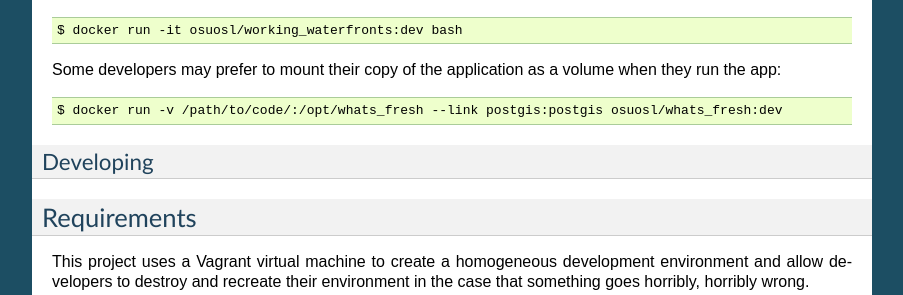
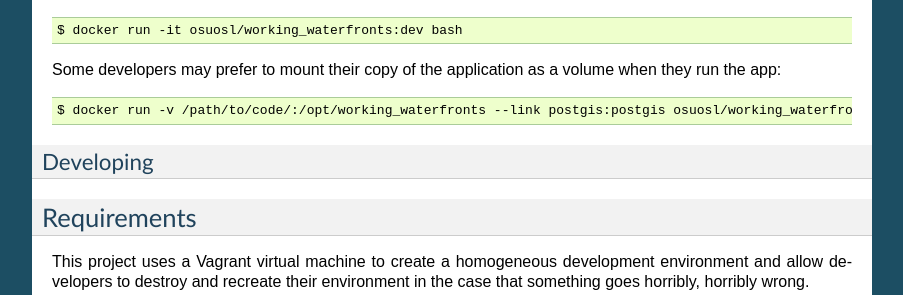
Before and after one commit to osu-cass/working-waterfonts-api, a Sphinx documentation site: the page built from docs/source/dev/development.rst, in a window 1280 px wide and 900 px high, scrolled down 2241 px. Shown: the part 157-452 px from the top of the window, without its empty margins (198-1101 px from the left). Built offline with Sphinx 7.4.7, drawn with Linux system fonts in a browser that asks for light colours; pages that are not in the unit, such as notebooks, are missing from menus.

Commit message:
Replace 'whats_fresh' with 'working_waterfronts'
Oops

```diff
--- a/docs/source/dev/development.rst
+++ b/docs/source/dev/development.rst
@@ -154,7 +154,7 @@ when they run the app:
 
 ::
 
-    $ docker run -v /path/to/code/:/opt/whats_fresh --link postgis:postgis osuosl/whats_fresh:dev
+    $ docker run -v /path/to/code/:/opt/working_waterfronts --link postgis:postgis osuosl/working_waterfronts:dev
 
 Developing
 ==========
```
